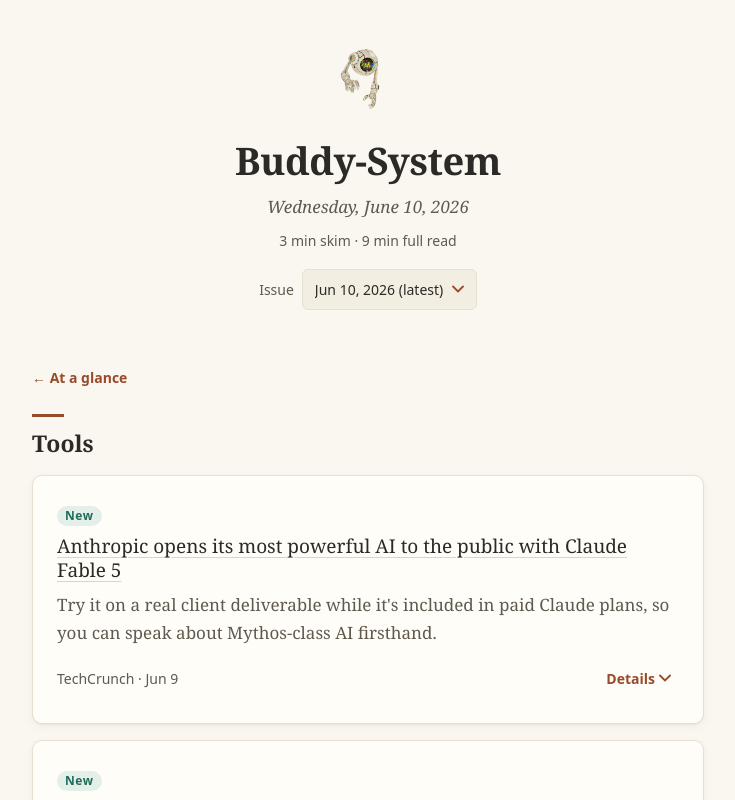
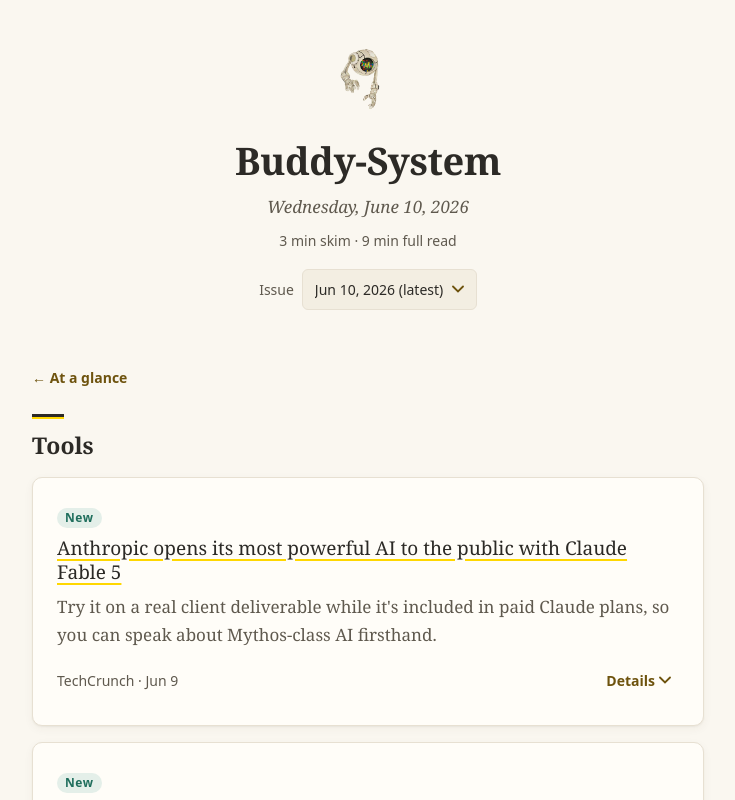
Before and after one commit to amk16/Buddy-System, a React (Vite) app in the folder frontend/: page / in a window 1280 px wide. Both pictures are taken after a click on the button 468 px from the left and 911 px from the top of the page. Shown: the top 800 px of the page, without its empty margins (272-1007 px from the left). Built offline with nearby package versions, Linux system fonts and the light colour scheme; a web font is replaced by a local one.

Commit message:
feat: Highlighter & Ink — Scribbld brand accent layer (gold ink, marker-yellow decoration, butter Brief)

```diff
--- a/frontend/src/index.css
+++ b/frontend/src/index.css
@@ -6,15 +6,16 @@
   --paper: #faf7f0;
   --card: #fffdf8;
   --cream-2: #f3eee2;
-  --brief-bg: #fbf4e6;
+  --brief-bg: #fdf3cd; /* soft butter — the brand surface, calmed */
   --border: #e7e0d2;
   --border-strong: #d8cfba;
 
-  /* ink */
+  /* ink (Scribbld "Highlighter & Ink": deep brand gold + marker yellow) */
   --ink: #2c2a26;
   --ink-soft: #5f594e;
-  --accent: #9a4a2a;
-  --accent-deep: #8f4524;
+  --accent: #6e530e;       /* deep brand gold — 6.8:1 on paper */
+  --accent-deep: #574108;
+  --brand-yellow: #ffd700; /* Scribbld signature — surfaces/decoration ONLY, never text */
 
   /* signal tints */
   --tag-trending-bg: #f7e8df;
@@ -110,15 +111,17 @@
   }
 }
 
+/* the "scribbld" motif: ink-gold text on a marker-yellow highlight line */
 a {
   color: var(--accent);
-  text-decoration-color: color-mix(in srgb, var(--accent) 35%, transparent);
+  text-decoration-color: var(--brand-yellow);
+  text-decoration-thickness: 2px;
   text-underline-offset: 3px;
 }
 
 a:hover {
   color: var(--accent-deep);
-  text-decoration-color: var(--accent-deep);
+  text-decoration-thickness: 3px;
 }
 
 .app {
@@ -239,12 +242,13 @@
   box-shadow: var(--shadow-card-hover);
 }
 
+/* Scribbld banner DNA, miniaturized: ink bar over a marker-yellow sliver */
 .tile::before {
   content: "";
   display: block;
   width: var(--sp-5);
-  height: 3px;
-  background: var(--accent);
+  height: 5px;
+  background: linear-gradient(to bottom, var(--ink) 60%, var(--brand-yellow) 60%);
 }
 
 .tile-label {
@@ -372,6 +376,8 @@
   font-weight: 400;
   color: var(--ink-soft);
   text-decoration: underline;
+  text-decoration-color: var(--brand-yellow);
+  text-decoration-thickness: 2px;
   text-underline-offset: 3px;
 }
 
@@ -426,7 +432,6 @@
 .brief-list a {
   font-weight: 560;
   font-variation-settings: "SOFT" 60, "WONK" 0;
-  text-decoration-thickness: 1px;
   text-underline-offset: 4px;
 }
 
@@ -452,8 +457,8 @@
   content: "";
   display: block;
   width: var(--sp-6);
-  height: 3px;
-  background: var(--accent);
+  height: 5px;
+  background: linear-gradient(to bottom, var(--ink) 60%, var(--brand-yellow) 60%);
   margin-bottom: var(--sp-3);
 }
 
@@ -511,20 +516,18 @@
   font-variation-settings: "SOFT" 60, "WONK" 0;
   line-height: var(--lh-tight);
   color: var(--ink);
-  /* faint resting underline: the headline IS the link to the source,
+  /* highlighter resting underline: the headline IS the link to the source,
      and touch devices have no hover to discover that */
   text-decoration: underline;
-  text-decoration-color: color-mix(in srgb, var(--accent) 25%, transparent);
-  text-decoration-thickness: 1px;
+  text-decoration-color: var(--brand-yellow);
+  text-decoration-thickness: 2px;
   text-underline-offset: 4px;
   margin-bottom: var(--sp-2);
 }
 
 .card-headline:hover {
   color: var(--accent-deep);
-  text-decoration: underline;
-  text-decoration-color: color-mix(in srgb, var(--accent) 40%, transparent);
-  text-underline-offset: 3px;
+  text-decoration-thickness: 3px;
 }
 
 .card-why {
```
Also changed, not shown: 1 other file (tests, documents, lock files or other folders).
